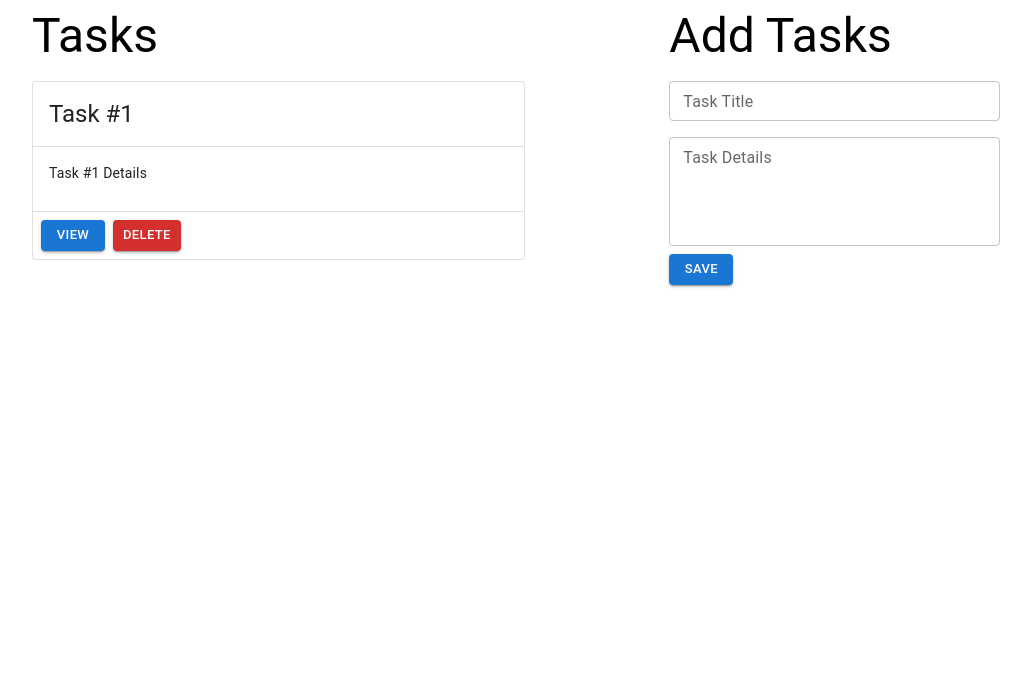
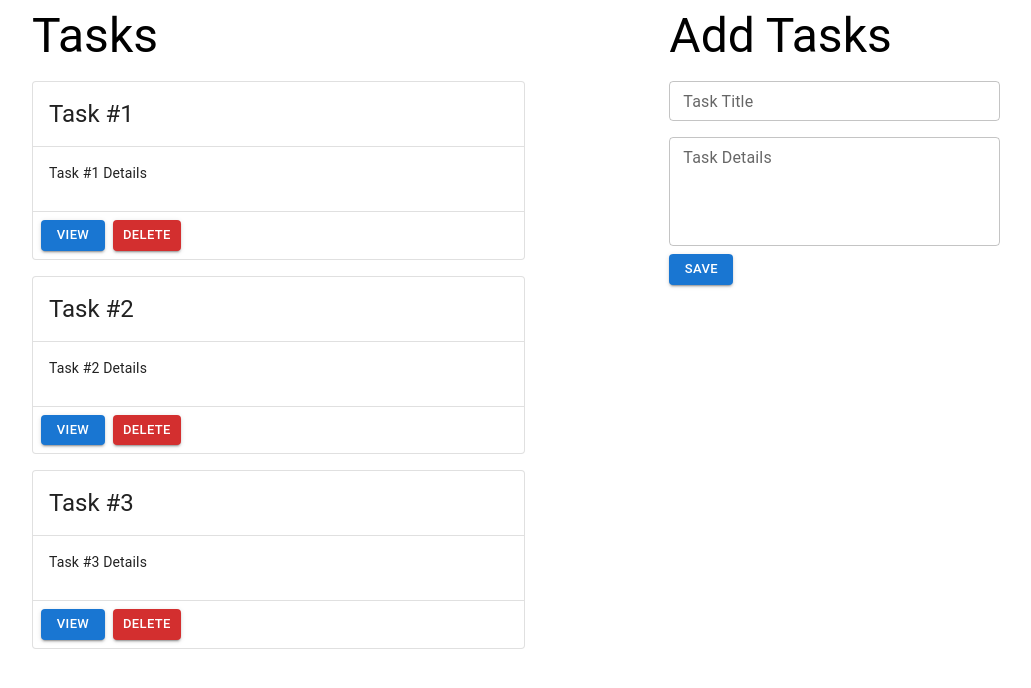
Before and after one commit to mrahma04/simple-todo-app-v2.0, a React (Create React App) app: page / in a window 1280 px wide. Shown: the top 688 px of the page, without its empty margins (136-1167 px from the left). Built offline with nearby package versions, Linux system fonts and the light colour scheme.

Commit message:
tasks can now be added interactively using the form

```diff
--- a/package.json
+++ b/package.json
@@ -12,6 +12,7 @@
     "react": "^18.2.0",
     "react-dom": "^18.2.0",
     "react-scripts": "5.0.1",
+    "uuid": "^8.3.2",
     "web-vitals": "^2.1.4"
   },
   "scripts": {
--- a/src/components/Dashboard.js
+++ b/src/components/Dashboard.js
@@ -1,23 +1,34 @@
-import React from "react";
+import React, { useState } from "react";
 import TasksList from "./TasksList";
 import TaskForm from "./TaskForm";
+import tasks from "../data/tasks";
 import { Container, Grid, Typography } from "@mui/material";
 
 const Dashboard = () => {
+  const [tasksList, setTasksList] = useState(tasks);
+
+  console.log(tasksList);
+
+  const handleCreateTask = (task) => {
+    setTasksList([...tasksList, task]);
+  };
+
   return (
     <Container>
       <Grid container px={{ xs: 10 }}>
         <Grid item xs={8}>
           <Container>
-            <Typography variant="h3" gutterBottom>Tasks</Typography>
-            <TasksList></TasksList>
+            <Typography variant="h3" gutterBottom>
+              Tasks
+            </Typography>
+            <TasksList tasksList={tasksList}></TasksList>
           </Container>
         </Grid>
         <Grid item xs={4}>
           <Typography variant="h3" gutterBottom>
             Add Tasks
           </Typography>
-          <TaskForm></TaskForm>
+          <TaskForm handleCreateTask={handleCreateTask}></TaskForm>
         </Grid>
       </Grid>
     </Container>
--- a/src/components/TaskForm.js
+++ b/src/components/TaskForm.js
@@ -1,7 +1,9 @@
 import React, { useState } from "react";
 import { Box, TextField, Button, CardActions } from "@mui/material";
 
-const TaskForm = () => {
+import { v4 as uuidv4 } from "uuid";
+
+const TaskForm = ({ handleCreateTask }) => {
   const [inputValues, setInputValues] = useState({
     title: "",
     details: "",
@@ -16,7 +18,8 @@ const TaskForm = () => {
 
   const handleSubmit = (event) => {
     event.preventDefault();
-    console.log("clicked Save", inputValues);
+    console.log("NEW INPUT VALUES AFTER CLICKING SAVE", inputValues);
+    handleCreateTask({ ...inputValues, id: uuidv4() });
   };
 
   return (
--- a/src/components/TaskItem.js
+++ b/src/components/TaskItem.js
@@ -9,22 +9,31 @@ import {
   Divider,
 } from "@mui/material";
 
-const TaskItem = () => {
+const TaskItem = ({ task }) => {
   return (
-    <Card sx={{ width: "80%" }} variant="outlined">
-      <CardHeader title="Task #1"></CardHeader>
+    <Card sx={{ width: "80%", marginBottom: "1rem" }} variant="outlined">
+      <CardHeader title={task.title}></CardHeader>
       <Divider></Divider>
       <CardContent>
         <Typography variant="body2" sx={{ minHeight: "2rem" }}>
-          Task #1 Details
+          {task.details}
         </Typography>
       </CardContent>
       <Divider></Divider>
       <CardActions>
-        <Button variant="contained" size="small" onClick={() => console.log('clicked View')}>
+        <Button
+          variant="contained"
+          size="small"
+          onClick={() => console.log("clicked View")}
+        >
           View
         </Button>
-        <Button variant="contained" size="small" color='error' onClick={() => console.log('clicked Delete')}>
+        <Button
+          variant="contained"
+          size="small"
+          color="error"
+          onClick={() => console.log("clicked Delete")}
+        >
           Delete
         </Button>
       </CardActions>
--- a/src/components/TasksList.js
+++ b/src/components/TasksList.js
@@ -1,10 +1,14 @@
-import React from 'react'
-import TaskItem from './TaskItem'
+import React from "react";
+import TaskItem from "./TaskItem";
 
-const TasksList = () => {
-    return (
-        <TaskItem></TaskItem>
-    )
-}
+const TasksList = ({ tasksList }) => {
+  return (
+    <>
+      {tasksList.map((task) => (
+        <TaskItem task={task} key={task.id}></TaskItem>
+      ))}
+    </>
+  );
+};
 
-export default TasksList
+export default TasksList;
--- /dev/null
+++ b/src/data/tasks.js
@@ -0,0 +1,19 @@
+const tasks = [
+  {
+    id: 1,
+    title: "Task #1",
+    details: "Task #1 Details",
+  },
+  {
+    id: 2,
+    title: "Task #2",
+    details: "Task #2 Details",
+  },
+  {
+    id: 3,
+    title: "Task #3",
+    details: "Task #3 Details",
+  },
+];
+
+export default tasks;
```
Also changed, not shown: 1 other file (tests, documents, lock files or other folders).
